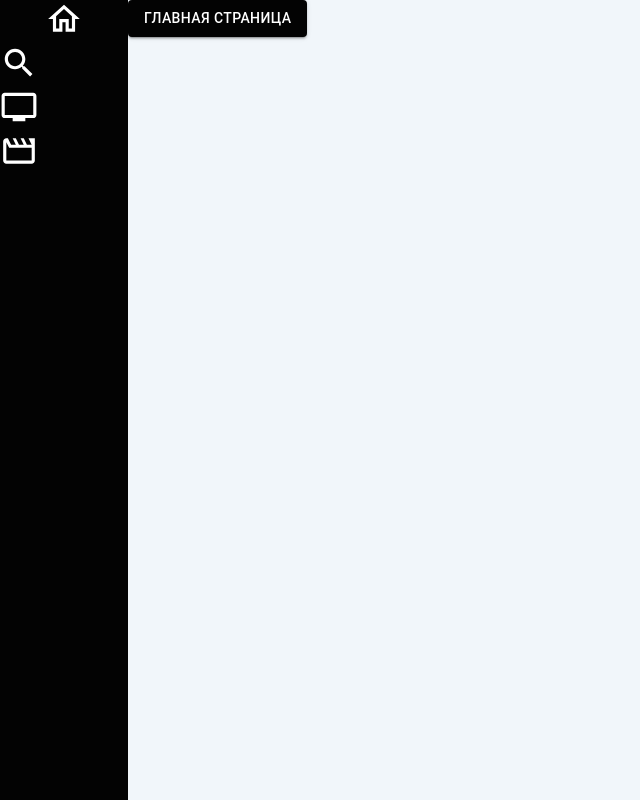
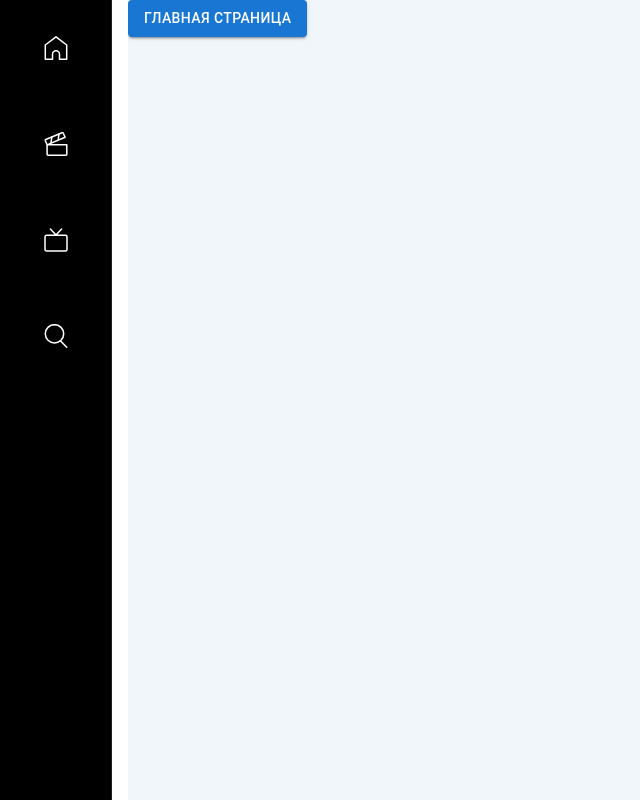
Before and after one commit to SENNQQ/movie-galaxy, a React (Create React App) app in the folder client/: page / in a window 1280 px wide. Shown: the whole page, without its empty margins (0-640 px from the left). Built offline with nearby package versions, Linux system fonts and the light colour scheme.

Commit message:
refused mui made sidebar

```diff
--- a/client/src/components/Layout.tsx
+++ b/client/src/components/Layout.tsx
@@ -1,13 +1,13 @@
 import React from 'react';
 import {Outlet} from "react-router-dom";
 import "../style/Layout.scss";
-import {MuiNavbar} from "./UI/MuiNavbar";
+import Sidebar from "./Sidebar";
 
 const Layout = () => {
     return (
         <div>
             <div className="wrapper">
-                <MuiNavbar/>
+                <Sidebar/>
                 <main>
                     <Outlet/>
                 </main>
--- /dev/null
+++ b/client/src/components/Sidebar/index.tsx
@@ -0,0 +1,71 @@
+import React from 'react';
+import st from './sidebar.module.scss';
+
+//Настроить Link когда будут страницы
+
+const Sidebar = () => {
+    return (
+        <aside>
+            <nav className={st.navAside}>
+                <ul className={st.noList}>
+                    <li>
+                        <a aria-label="Home">
+                            <svg xmlns="http://www.w3.org/2000/svg" width="24" height="24" viewBox="0 0 24 24"
+                                 data-v-7b357a42="">
+                                <g fill="none" stroke="#fff" strokeWidth="1.5" strokeLinecap="round"
+                                   strokeMiterlimit="10" strokeLinejoin="round" data-v-7b357a42="">
+                                    <path
+                                        d="M8.5 23.2H1.3V9L12 .8 22.7 9v14.2h-7.2v-5c0-1.9-1.6-3.4-3.5-3.4s-3.5 1.5-3.5 3.4v5z"
+                                        data-v-7b357a42="">
+                                    </path>
+                                </g>
+                            </svg>
+                        </a>
+                    </li>
+                    <li>
+                        <a aria-label="Movies">
+                            <svg xmlns="http://www.w3.org/2000/svg" width="24" height="24" viewBox="0 0 24 24"
+                                 data-v-7b357a42="">
+                                <g fill="none" stroke="#fff" strokeWidth="1.5" strokeMiterlimit="10"
+                                   strokeLinejoin="round" strokeLinecap="round" data-v-7b357a42="">
+                                    <path d="M3.2 12.8h19.6v9.5c0 .5-.4.9-1 .9H4.1c-.5 0-1-.4-1-.9v-9.5"
+                                          data-v-7b357a42=""></path>
+                                    <path d="M3.3 13.1l-2-4.4c-.2-.5 0-1 .5-1.2L18 .8c.5-.2 1.1 0 1.3.5l1.8 4-17.5 7.3"
+                                          data-v-7b357a42=""></path>
+                                    <path d="M15 2.1l-.9 6M8 4.7l-1.2 6.6" data-v-7b357a42=""></path>
+                                </g>
+                            </svg>
+                        </a>
+                    </li>
+                    <li>
+                        <a>
+                            <svg xmlns="http://www.w3.org/2000/svg" width="24" height="24" viewBox="0 0 24 24"
+                                 data-v-7b357a42="">
+                                <g fill="none" stroke="#fff" strokeWidth="1.5" strokeLinecap="round"
+                                   strokeMiterlimit="10" data-v-7b357a42="">
+                                    <path
+                                        d="M21.4 23H2.6c-.9 0-1.6-.7-1.6-1.6V8.9c0-.9.7-1.6 1.6-1.6h18.9c.8 0 1.5.7 1.5 1.6v12.6c0 .8-.7 1.5-1.6 1.5zM6.4 1L12 7M17.6 1L12 7"
+                                        data-v-7b357a42=""></path>
+                                </g>
+                            </svg>
+                        </a>
+                    </li>
+                    <li>
+                        <button>
+                            <svg xmlns="http://www.w3.org/2000/svg" width="24" height="24" viewBox="0 0 24 24"
+                                 data-v-7b357a42="">
+                                <g fill="none" stroke="#fff" strokeWidth="1.5" strokeLinecap="round"
+                                   strokeMiterlimit="10" data-v-7b357a42="">
+                                    <path d="M16.4 16.7l6.3 6.5" data-v-7b357a42=""></path>
+                                    <ellipse cx="10.5" cy="9.8" rx="9.2" ry="9.1" data-v-7b357a42=""></ellipse>
+                                </g>
+                            </svg>
+                        </button>
+                    </li>
+                </ul>
+            </nav>
+        </aside>
+    );
+};
+
+export default Sidebar;
--- /dev/null
+++ b/client/src/components/Sidebar/sidebar.module.scss
@@ -0,0 +1,37 @@
+.navAside{
+  position: fixed;
+  bottom: 0;
+  left: 0;
+  z-index: 5;
+  background-color: #000;
+  top: 0;
+  right: auto;
+  width: 7rem;
+  height: 100%;
+  border-right: 1px solid #202124;
+
+  a, button{
+    display: flex;
+    align-items: center;
+    justify-content: center;
+    width: 100%;
+    height: 100%;
+    outline: 0;
+    transition: all .2s;
+    background: inherit;
+  }
+}
+
+.noList{
+  padding: 0;
+  margin: 0;
+  list-style: none;
+  display: flex;
+  height: 100%;
+  flex-direction: column;
+
+  li{
+    flex: 0 1 auto;
+    height: 6rem;
+  }
+}
--- a/client/src/components/UI/MuiNavbar.tsx
+++ /dev/null
@@ -1,38 +0,0 @@
-import React from 'react';
-import {AppBar, Box} from "@mui/material";
-import SearchOutlinedIcon from '@mui/icons-material/SearchOutlined';
-import HomeOutlinedIcon from '@mui/icons-material/HomeOutlined';
-import PersonalVideoOutlinedIcon from '@mui/icons-material/PersonalVideoOutlined';
-import MovieCreationOutlinedIcon from '@mui/icons-material/MovieCreationOutlined';
-
-// const styleHeader = makeStyles({
-//     container:{
-//         textAlign:"center"
-//     }
-// })
-
-
-export const MuiNavbar = () => {
-
-    return (
-        <>
-                <AppBar elevation={0} position="sticky" color="primary">
-                    <Box sx={{
-                        textAlign:"center"
-                    }}
-                    >
-                        <HomeOutlinedIcon fontSize="large"/>
-                    </Box>
-                    <Box >
-                        <SearchOutlinedIcon fontSize="large"/>
-                    </Box>
-                    <Box>
-                        <PersonalVideoOutlinedIcon fontSize="large"/>
-                    </Box>
-                    <Box>
-                        <MovieCreationOutlinedIcon fontSize="large"/>
-                    </Box>
-                </AppBar>
-        </>
-    );
-};
--- a/client/src/index.tsx
+++ b/client/src/index.tsx
@@ -3,21 +3,17 @@ import ReactDOM from 'react-dom/client';
 import './style/index.css';
 import App from './App';
 import {BrowserRouter} from "react-router-dom";
-import {ThemeProvider} from "@mui/material";
-import darkTheme from "./style/MuiStyles";
+
 
 const root = ReactDOM.createRoot(
     document.getElementById('root') as HTMLElement
 );
 
 
-
 root.render(
   <React.StrictMode>
       <BrowserRouter>
-          <ThemeProvider theme={darkTheme}>
               <App />
-          </ThemeProvider>
       </BrowserRouter>
   </React.StrictMode>
 );
```
Also changed, not shown: client/src/components/UI/GxButton.tsx (deleted).
